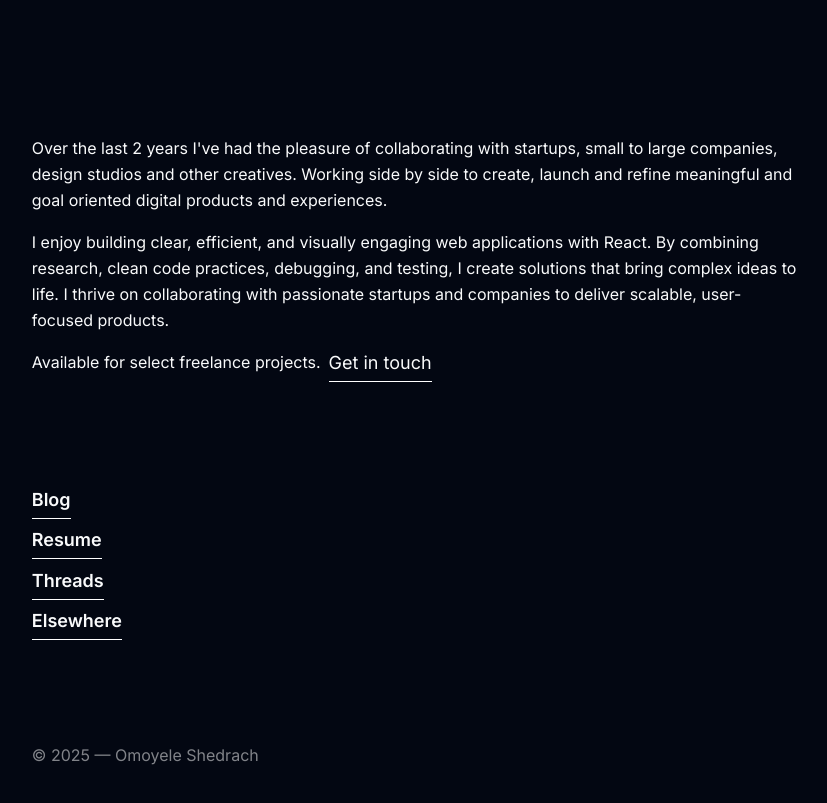
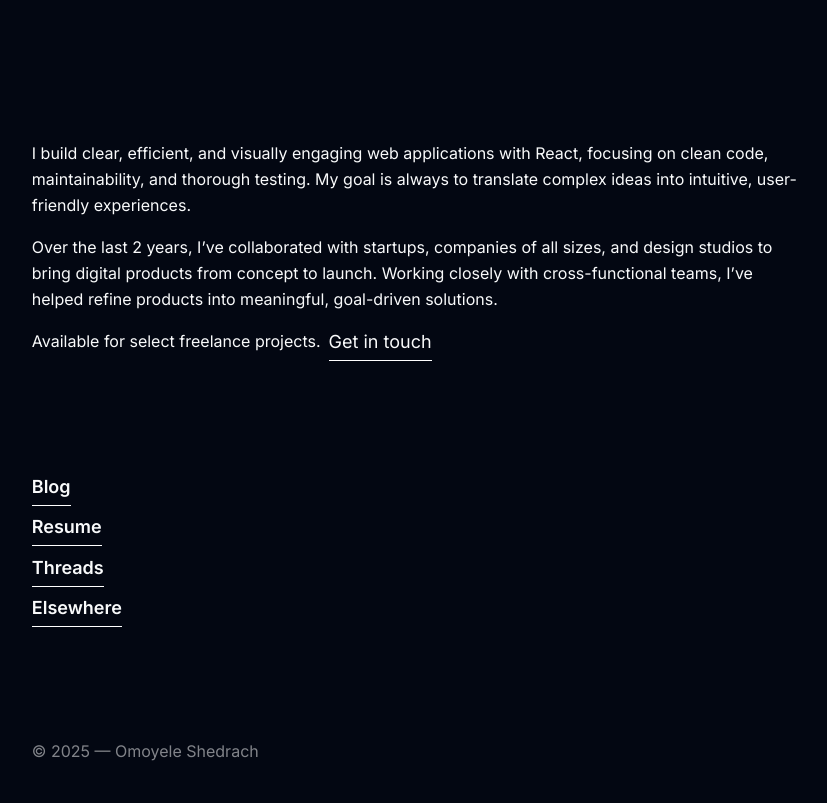
Before and after one commit to Omni79/omnidev, a Next.js app: page / in a window 1280 px wide. Shown: the part 2900-3703 px from the top of the page, without its empty margins (173-1000 px from the left). Built offline with nearby package versions, Linux system fonts and the light colour scheme.

Commit message:
favicon updated

```diff
--- a/app/components/Footer.jsx
+++ b/app/components/Footer.jsx
@@ -5,18 +5,17 @@ const Footer = ({ isDarkMode }) => {
     <div className='flex flex-col gap-12 lg:gap-4 justify-around w-full h-[120vh] lg:h-[100vh] px-[8%] sm:px-[16%] items-start py-10 scroll-mt-20'>
       <div className='flex flex-col gap-4 max-w-3xl leading-relaxed'>
         <p>
-          Over the last 2 years I've had the pleasure of collaborating with
-          startups, small to large companies, design studios and other
-          creatives. Working side by side to create, launch and refine
-          meaningful and goal oriented digital products and experiences.
+          I build clear, efficient, and visually engaging web applications with
+          React, focusing on clean code, maintainability, and thorough testing.
+          My goal is always to translate complex ideas into intuitive,
+          user-friendly experiences.
         </p>
 
         <p>
-          I enjoy building clear, efficient, and visually engaging web
-          applications with React. By combining research, clean code practices,
-          debugging, and testing, I create solutions that bring complex ideas to
-          life. I thrive on collaborating with passionate startups and companies
-          to deliver scalable, user-focused products.
+          Over the last 2 years, I’ve collaborated with startups, companies of
+          all sizes, and design studios to bring digital products from concept
+          to launch. Working closely with cross-functional teams, I’ve helped
+          refine products into meaningful, goal-driven solutions.
         </p>
         <div className='flex flex-col md:flex-row gap-2'>
           <p>Available for select freelance projects.</p>
```
